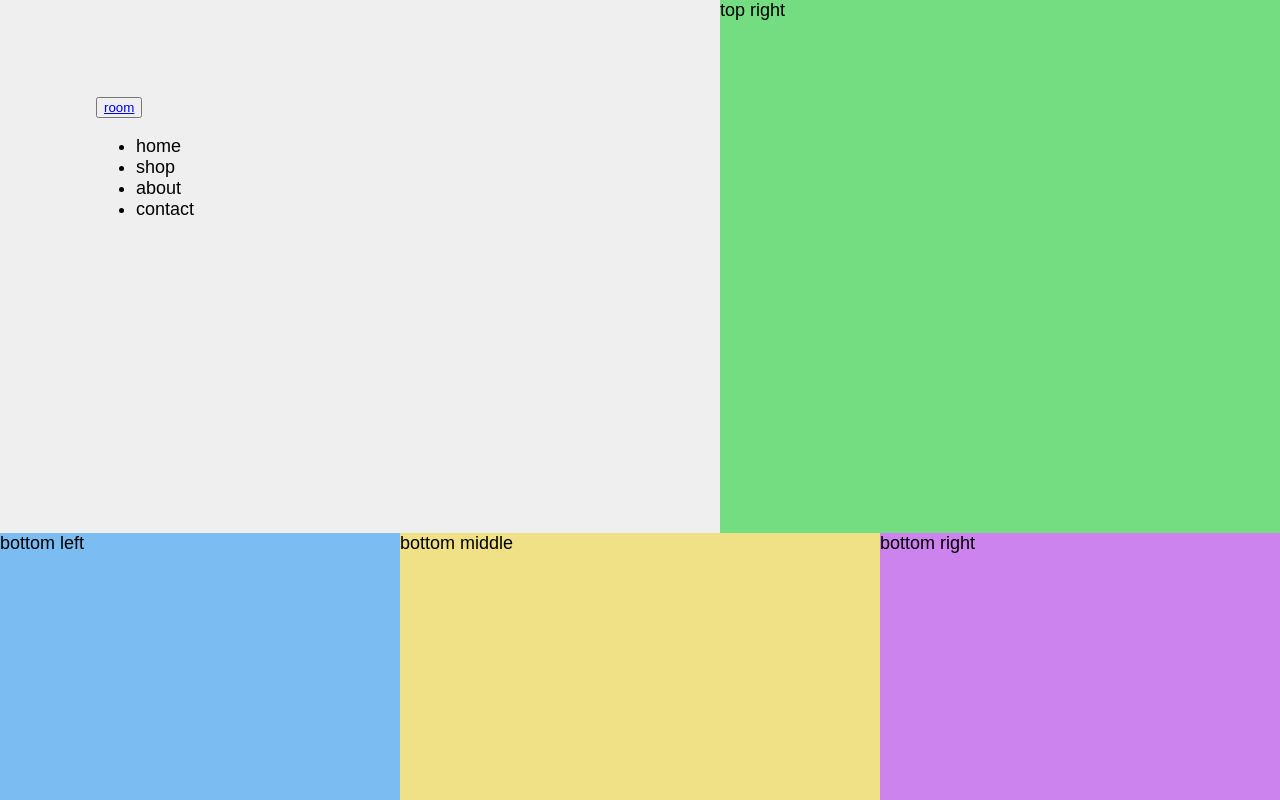
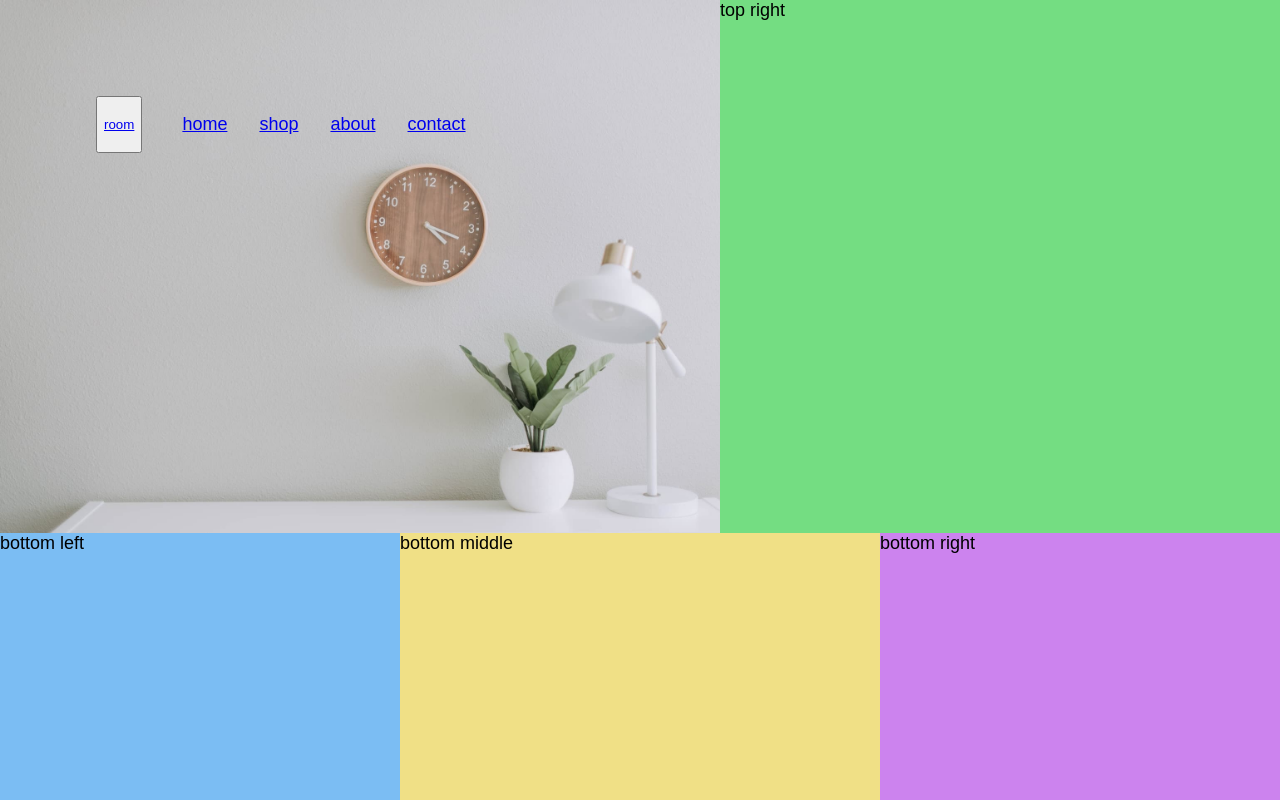
Before and after one commit to apcurran/ui-challenges, a plain HTML site: page landing-page-grid-layout/index.html in a window 1280 px wide. Drawn offline with Linux system fonts and the light colour scheme.

Commit message:
Add images, adjust nav items

```diff
--- a/landing-page-grid-layout/index.html
+++ b/landing-page-grid-layout/index.html
@@ -13,10 +13,18 @@
                 <a href="#">room</a>
             </button>
             <ul class="nav-list">
-                <li>home</li>
-                <li>shop</li>
-                <li>about</li>
-                <li>contact</li>
+                <li>
+                    <a href="#">home</a>
+                </li>
+                <li>
+                    <a href="#">shop</a>
+                </li>
+                <li>
+                    <a href="#">about</a>
+                </li>
+                <li>
+                    <a href="#">contact</a>
+                </li>
             </ul>
         </nav>
     </div>
--- a/landing-page-grid-layout/style.css
+++ b/landing-page-grid-layout/style.css
@@ -21,6 +21,10 @@ body {
     grid-column: 1 / 10;
     padding: 6rem;
     background-color: #efefef;
+    background-image: url("./images/table-clock-lamp.min.jpg");
+    background-position-y: 100%;
+    background-size: cover;
+    background-repeat: no-repeat;
 }
 
 /* top right */
@@ -50,3 +54,13 @@ body {
     grid-column: 12 / -1;
     background-color: #cc83ee;
 }
+
+.nav {
+    display: flex;
+}
+
+.nav-list {
+    display: flex;
+    gap: 2rem;
+    list-style: none;
+}
```
Also changed, not shown: landing-page-grid-layout/images/chair-table-computer.jpg (added), landing-page-grid-layout/images/sofa-table.jpg (added), landing-page-grid-layout/images/table-clock-lamp.min.jpg (added).
